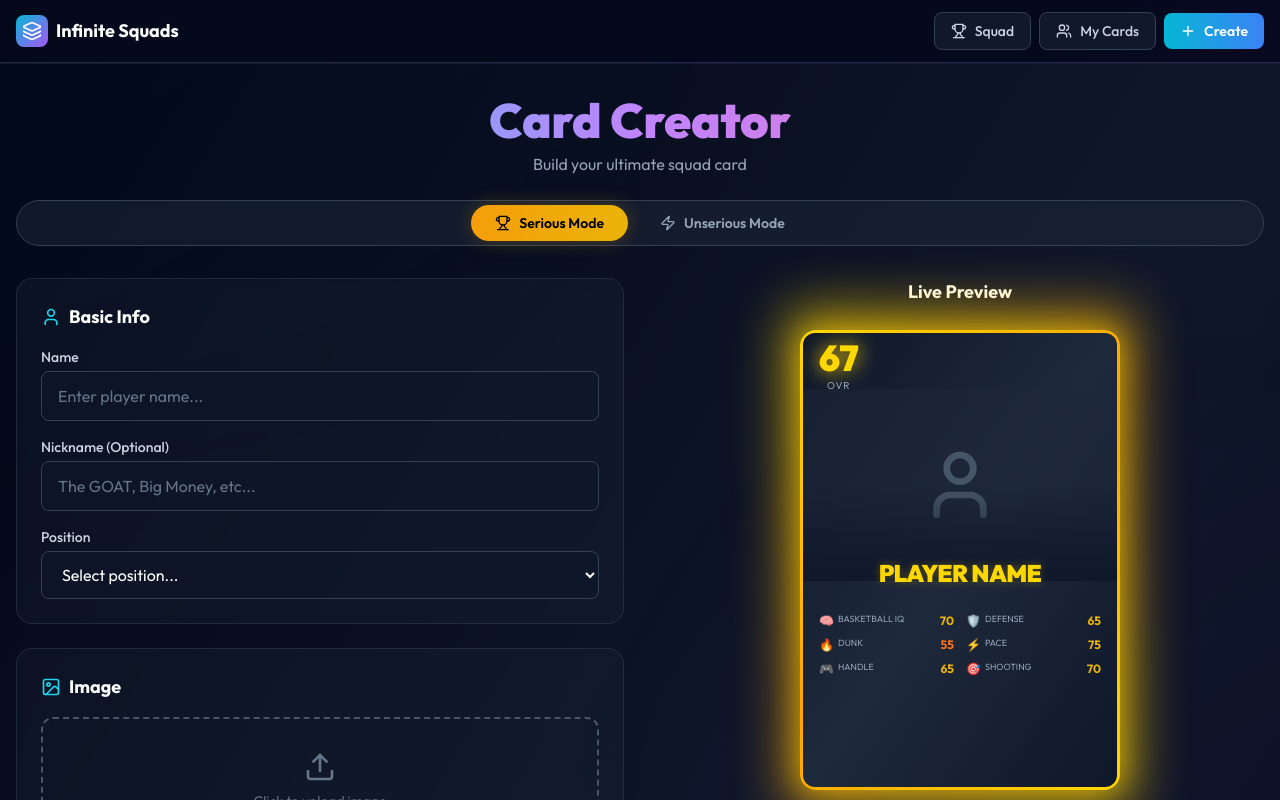
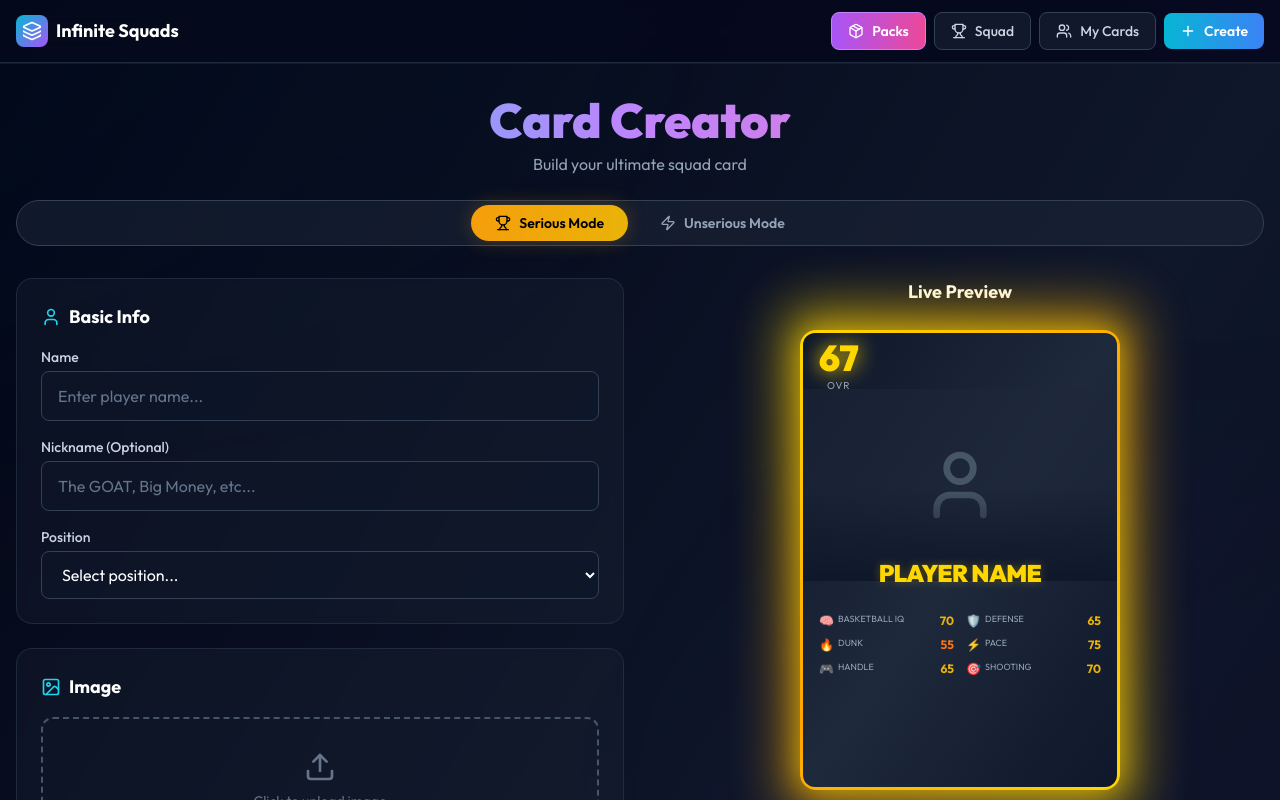
Before and after one commit to mje724/infinite-squads, a Next.js app: page / in a window 1280 px wide. Shown: the top 800 px of the page. Built offline with nearby package versions, Linux system fonts and the light colour scheme.

Commit message:
Add Packs link to navigation

```diff
--- a/src/components/NavHeader.tsx
+++ b/src/components/NavHeader.tsx
@@ -1,7 +1,7 @@
 'use client';
 import Link from 'next/link';
 import { useCardCollection } from '@/store/store';
-import { Layers, Users, Plus, Trophy } from 'lucide-react';
+import { Layers, Users, Plus, Trophy, Package } from 'lucide-react';
 
 export default function NavHeader() {
   const { cards } = useCardCollection();
@@ -13,6 +13,9 @@ export default function NavHeader() {
           <span className="font-bold text-white text-lg hidden sm:block">Infinite Squads</span>
         </Link>
         <div className="flex items-center gap-2">
+          <Link href="/packs" className="flex items-center gap-2 px-4 py-2 bg-gradient-to-r from-purple-500 to-pink-500 border border-purple-400 rounded-lg text-white text-sm font-semibold hover:opacity-90 transition-colors">
+            <Package className="w-4 h-4" /><span className="hidden sm:inline">Packs</span>
+          </Link>
           <Link href="/squad" className="flex items-center gap-2 px-4 py-2 bg-slate-800/50 hover:bg-slate-800 border border-slate-700 rounded-lg text-slate-300 hover:text-white text-sm font-medium transition-colors">
             <Trophy className="w-4 h-4" /><span className="hidden sm:inline">Squad</span>
           </Link>
```
